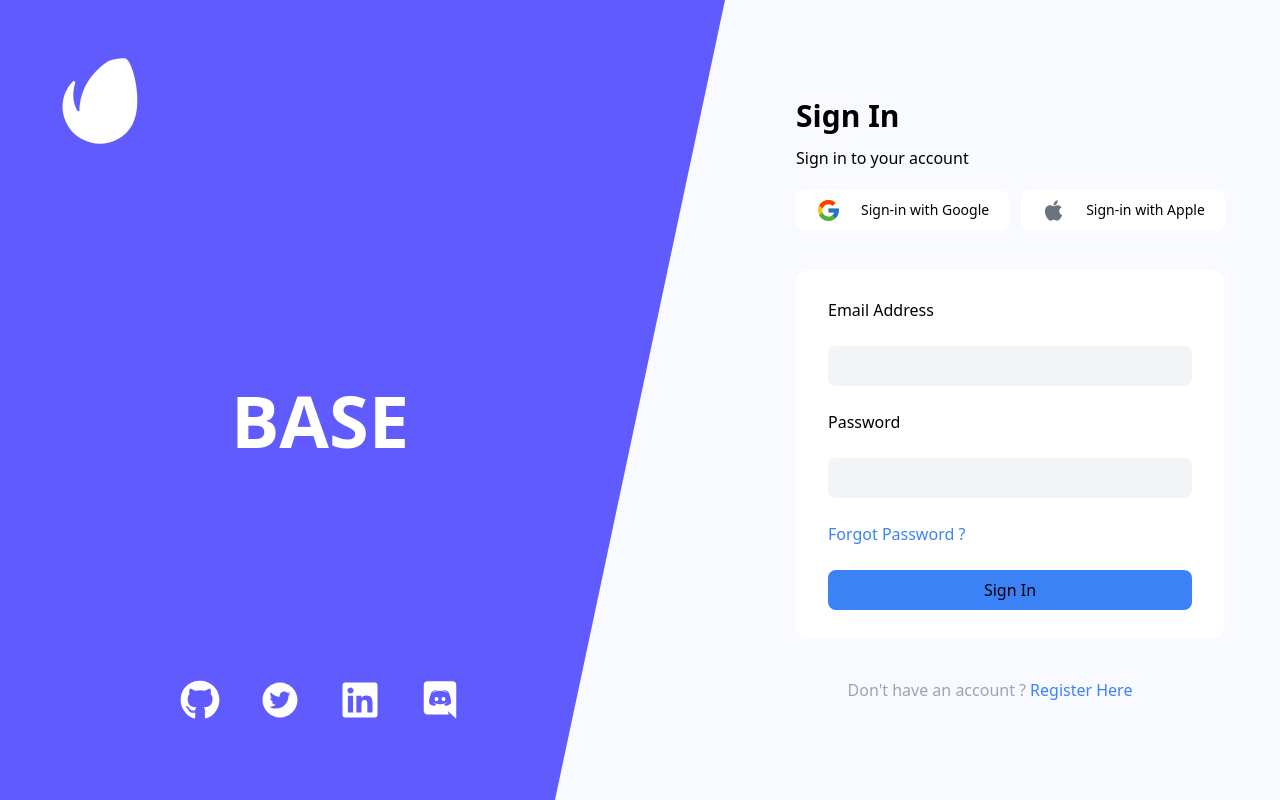
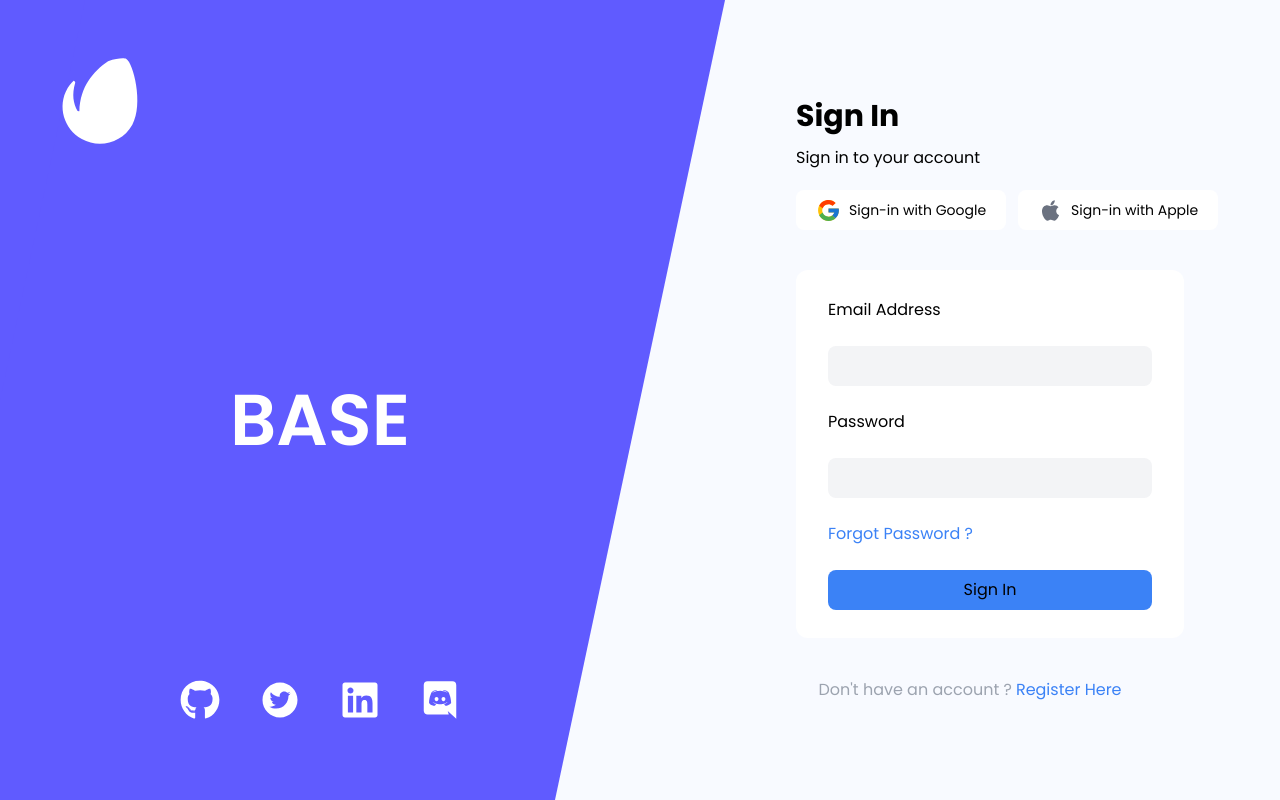
Before and after one commit to navaneeenavan/Openin-Assignment, a React (Create React App) app: page / in a window 1280 px wide. Built offline with nearby package versions, Linux system fonts and the light colour scheme.

Commit message:
landing page done

```diff
--- a/public/index.html
+++ b/public/index.html
@@ -24,6 +24,17 @@
       work correctly both with client-side routing and a non-root public URL.
       Learn how to configure a non-root public URL by running `npm run build`.
     -->
+    <link
+    href="https://fonts.googleapis.com/css2?family=Oswald:wght@200;300;400;500;600;700&family=Poppins:ital,wght@0,100;0,200;0,300;0,400;0,500;0,600;0,700;0,800;0,900;1,100;1,200;1,300;1,400;1,500;1,600;1,700;1,800;1,900&display=swap"
+    rel="stylesheet"
+  />
+  <link
+    href="https://fonts.googleapis.com/css2?family=JetBrains+Mono:ital,wght@0,100;0,200;0,300;0,400;0,500;0,600;0,700;0,800;1,100;1,200;1,300;1,400;1,500;1,600;1,700;1,800&display=swap"
+    r
+    el="stylesheet"
+  />
+  <link href="https://fonts.googleapis.com/css2?family=Montserrat:wght@100;200;300;400;500;600;700;800;900&family=Roboto&display=swap" rel="stylesheet">
+
 
     <title>React App</title>
   </head>
--- a/src/App.js
+++ b/src/App.js
@@ -7,9 +7,9 @@ import { IoLogoDiscord } from "react-icons/io5";
 
 function App() {
   return (
-    <div className="w-screen overflow-x-hidden flex font-poppins flex flex-row bg-[#F8FAFF]">
-      <div className="w-1/5 h-screen bg-[rgb(96,91,255)] absolute top-0"></div>
-      <div className="w-1/2 h-screen bg-[rgb(96,91,255)] transform -skew-x-12 flex flex-col">
+    <div className="w-screen overflow-x-hidden flex font-poppins  flex-row bg-[#F8FAFF]">
+      <div className=" lg:w-1/5 lg:h-screen bg-[rgb(96,91,255)] lg:absolute top-0"></div>
+      <div className="hidden lg:w-1/2 h-screen bg-[rgb(96,91,255)] transform -skew-x-12 lg:flex flex-col">
         <div className="transform skew-x-12 flex flex-col justify-between h-svh m-10 ">
           <div className="flex w-full justify-start">
             <DiEnvato size={120} className="text-white flex " />
@@ -25,30 +25,33 @@ function App() {
           </div>
         </div>
       </div>
+      <div className="lg:hidden sm:flex w-full h-28 absolute top-0 z-10 bg-[rgb(96,91,255)]"> </div>
 
-      <div className="w-1/2 h-screen bg-[#F8FAFF] flex flex-col justify-center items-center ">
-        <div className="max-w-md pl-5 w-full ">
-          <div className="pl-10 space-y-3">
+
+      <div className=" w-full lg:w-1/2 h-screen bg-[#F8FAFF] flex flex-col justify-center items-center ">
+        <div className="max-w-md lg:pl-5 w-full pr-10 ">
+          <div className="pl-5 lg:pl-10 space-y-3">
             <p className="text-3xl font-bold"> Sign In</p>
             <p>Sign in to your account</p>
           </div>
-          <div className="flex flex-row w-full space-x-3 px-10 max-w-md mt-5 ">
-            <div className="flex justify-center items-center rounded-lg w-full h-10 bg-white text-left px-5 text-nowrap space-x-5">
+          <div className="flex flex-row w-full space-x-3 px-5 lg:px-10  max-w-md mt-5 ">
+            <div className="flex justify-start items-center rounded-lg w-full h-10 bg-white text-left lg:px-5 text-nowrap space-x-5 lg:space-x-2">
               <FcGoogle size={25} />
               <p className="text-sm justify-center">Sign-in with Google</p>
             </div>
-            <div className="flex justify-center items-center rounded-lg w-full h-10 bg-white text-center px-5 text-nowrap space-x-5">
+            <div className="flex justify-center items-center rounded-lg w-full h-10 bg-white text-center px-5 text-nowrap space-x-5 lg:space-x-2">
               <AiFillApple className="text-gray-500" size={25} />
               <p className="text-sm">Sign-in with Apple</p>
             </div>
           </div>
-          <div className="flex flex-col w-full h-fit items-start px-8 py-7 bg-white m-10 space-y-6 text-left rounded-xl">
+          <div className="flex flex-col w-full h-fit items-start mr-5 px-4 lg:px-8 lg:py-7 bg-white m-8 lg:m-10 space-y-6 text-left rounded-xl">
             <p className="w-full items-start">Email Address</p>
             <input
               type="text"
               size={30}
-              className="w-full h-10 bg-gray-100 rounded-lg text-left pl-2"
+              className="w-full h-10 bg-gray-100 rounded-lg text-left pl-2 mr-10"
             />
+            {/* <div className="flex flex-col w-full h-fit items-start px-8 py-7 bg-white m-10 space-y-6 text-left rounded-xl"></div> */}
             <p className="w-full items-start">Password</p>
             <input
               type="password"
@@ -61,7 +64,7 @@ function App() {
               Sign In
             </button>
           </div>
-          <div className="flex justify-center pl-10 text-gray-400">
+          <div className="flex justify-center items-center pl-10 text-gray-400">
             Don't have an account ?
             <a className="text-blue-500 ml-1" href="https://psgtech.edu">
               {" "}
@@ -69,6 +72,13 @@ function App() {
             </a>
           </div>
         </div>
+
+        <div className=" flex gap-10  items-end lg:hidden mt-24">
+            <FaGithub size={40} className="text-black" />
+            <AiFillTwitterCircle size={40} className="text-black" />
+            <FaLinkedin size={40} className="text-black" />
+            <IoLogoDiscord size={40} className="text-black" />
+          </div>
       </div>
     </div>
   );
--- a/src/index.css
+++ b/src/index.css
@@ -3,6 +3,4 @@
 @tailwind utilities;
 
 
-@import url('https://fonts.googleapis.com/css2?family=Poppins:wght@300;400;500;600;700&display=swap');
-
 @import url('https://fonts.googleapis.com/css2?family=Montserrat:wght@300;400;500;600;700&display=swap');
--- a/tailwind.config.js
+++ b/tailwind.config.js
@@ -3,7 +3,14 @@ module.exports = {
   content: ["./src/**/*.{html,js,jsx}"],
   theme: {
 
-    extend: {},
+    extend: {
+      fontFamily: {
+        sans: ["Inter", "sans-serif"],
+        oswald: ["'Oswald'", "sans-serif"],
+        poppins: ["'Poppins'", "sans-serif"],
+        jetbrains: ["'JetBrains Mono'", "monospace"]
+      },
+    },
   },
   plugins: [],
 }
```
